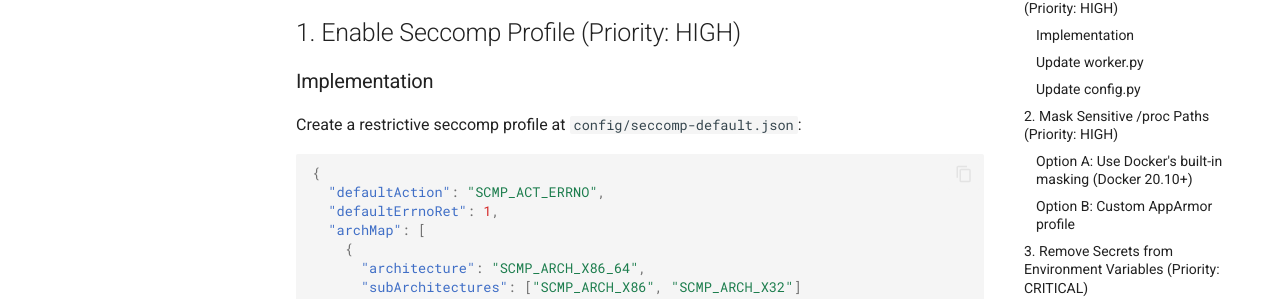
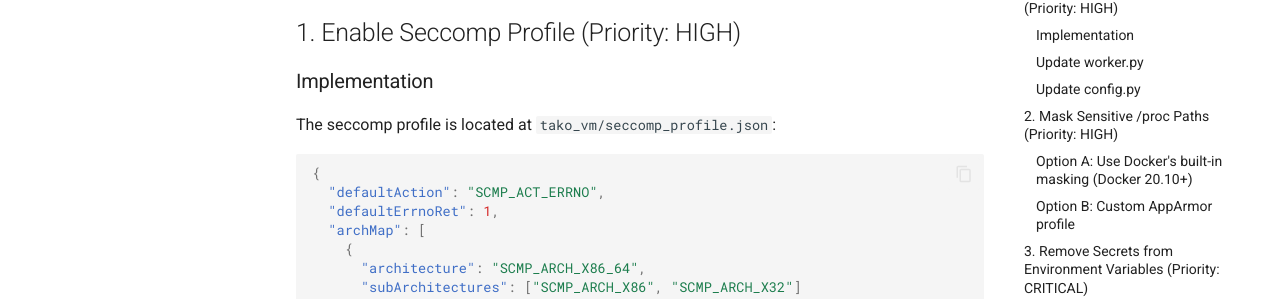
Before and after one commit to outerport/TakoVM, an MkDocs documentation site: the page built from docs/security/mitigations.md, in a window 1280 px wide and 900 px high, scrolled down 539 px. Shown: the part 145-444 px from the top of the window. Built offline with MkDocs 1.6.1 and Material for MkDocs 9.7.7, drawn with Linux system fonts in a browser that asks for light colours; some of the changed text lies outside the part shown.

Commit message:
Remove duplicate seccomp profile, consolidate to tako_vm/seccomp_profile.json
- Delete config/seccomp-default.json (duplicate of tako_vm/seccomp_profile.json)
- Update README and security docs to reference the correct location
- Remove empty config/ directory

Co-Authored-By: Claude Opus 4.5 <noreply@anthropic.com>

````diff
--- a/docs/security/mitigations.md
+++ b/docs/security/mitigations.md
@@ -16,7 +16,7 @@ This document provides actionable steps to mitigate the /proc filesystem exposur
 
 ### Implementation
 
-Create a restrictive seccomp profile at `config/seccomp-default.json`:
+The seccomp profile is located at `tako_vm/seccomp_profile.json`:
 
 ```json
 {
@@ -101,7 +101,7 @@ Create a restrictive seccomp profile at `config/seccomp-default.json`:
 # In _run_container method (tako_vm/execution/worker.py)
 
 # Add seccomp profile ALWAYS (not just when enabled)
-seccomp_path = Path(__file__).parent.parent / "config" / "seccomp-default.json"
+seccomp_path = Path(__file__).parent / "seccomp_profile.json"
 if seccomp_path.exists():
     cmd.append(f"--security-opt=seccomp={seccomp_path}")
 else:
@@ -116,7 +116,7 @@ enable_seccomp: bool = True  # Enable by default
 
 # Point to default profile
 seccomp_profile_path: Optional[Path] = Field(
-    default=Path(__file__).parent / "config" / "seccomp-default.json",
+    default=Path(__file__).parent / "seccomp_profile.json",
     description="Path to seccomp profile JSON"
 )
 ```
````
Also changed, not shown: README.md (+1 -1 lines), docs/security/proc-exposure-vulnerability.md (+2 -2 lines), 1 other file.
